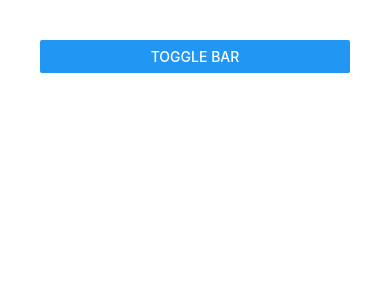
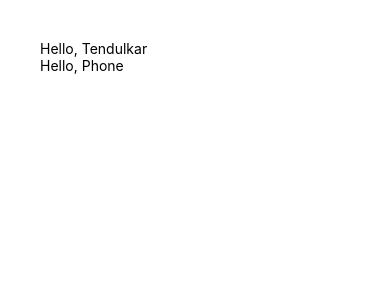
Before and after one commit to av1v3k/learn-rn, a React Native app: screen / in a window 390 px wide. Shown: the top 300 px of the page. Built offline with nearby package versions, Linux system fonts and the light colour scheme.

Commit message:
custom component

```diff
--- a/App.js
+++ b/App.js
@@ -1,5 +1,6 @@
 import { View, StatusBar, Button, Alert } from "react-native";
 import { useState } from "react";
+import Greet from "./components/Greet";
 const logoImg = require("./assets/adaptive-icon.png");
 const logoImg2 = "https://picsum.photos/200";
 
@@ -14,29 +15,8 @@
         padding: 40,
       }}
     >
-      <Button
-        title="Toggle Bar"
-        onPress={() => {
-          setStatusBarVisible(!isStatusBarVisible);
-          Alert.alert("Caution", "It is not updated.", [
-            {
-              text: "Cancel",
-              style: "cancel",
-              onPress: () => {
-                console.log("cancelled");
-              },
-            },
-            {
-              text: "Ok",
-              isPreferred: true,
-              style: "destructive",
-              onPress: () => {
-                console.log("Accepted");
-              },
-            },
-          ]);
-        }}
-      ></Button>
+      <Greet name="Tendulkar"></Greet>
+      <Greet name="Phone"></Greet>
     </View>
   );
 }
--- /dev/null
+++ b/components/Greet.js
@@ -0,0 +1,9 @@
+import { View, Text } from "react-native";
+
+export default function Greet({ name }) {
+  return (
+    <View>
+      <Text>Hello, {name}</Text>
+    </View>
+  );
+}
```
Also changed, not shown: 1 other file (tests, documents, lock files or other folders).
